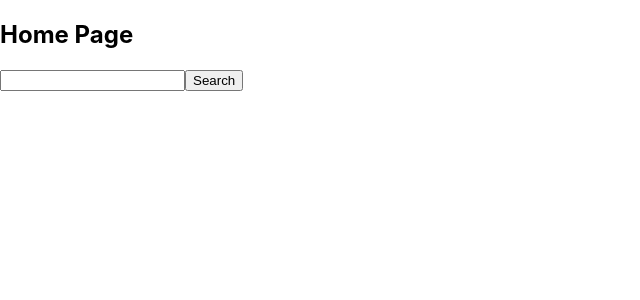
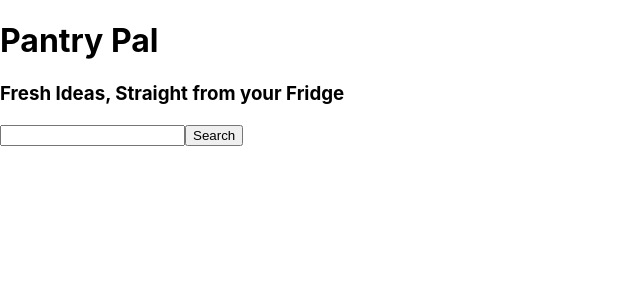
Before and after one commit to Jeffuz/Pantry-Pals, a React (Create React App) app in the folder flask-server/client/: page / in a window 1280 px wide. Shown: the top 300 px of the page, without its empty margins (0-640 px from the left). Built offline with nearby package versions, Linux system fonts and the light colour scheme.

Commit message:
Home Page

```diff
--- a/flask-server/client/src/pages/Home.js
+++ b/flask-server/client/src/pages/Home.js
@@ -3,7 +3,8 @@ import { SearchBarComponent } from '../components/SearchBar';
 export default function Home(){
     return (
         <>
-            <h2>Home Page</h2>
+            <h1>Pantry Pal</h1>
+            <h3>Fresh Ideas, Straight from your Fridge</h3>
             <SearchBarComponent/>
         </>
     )
```
